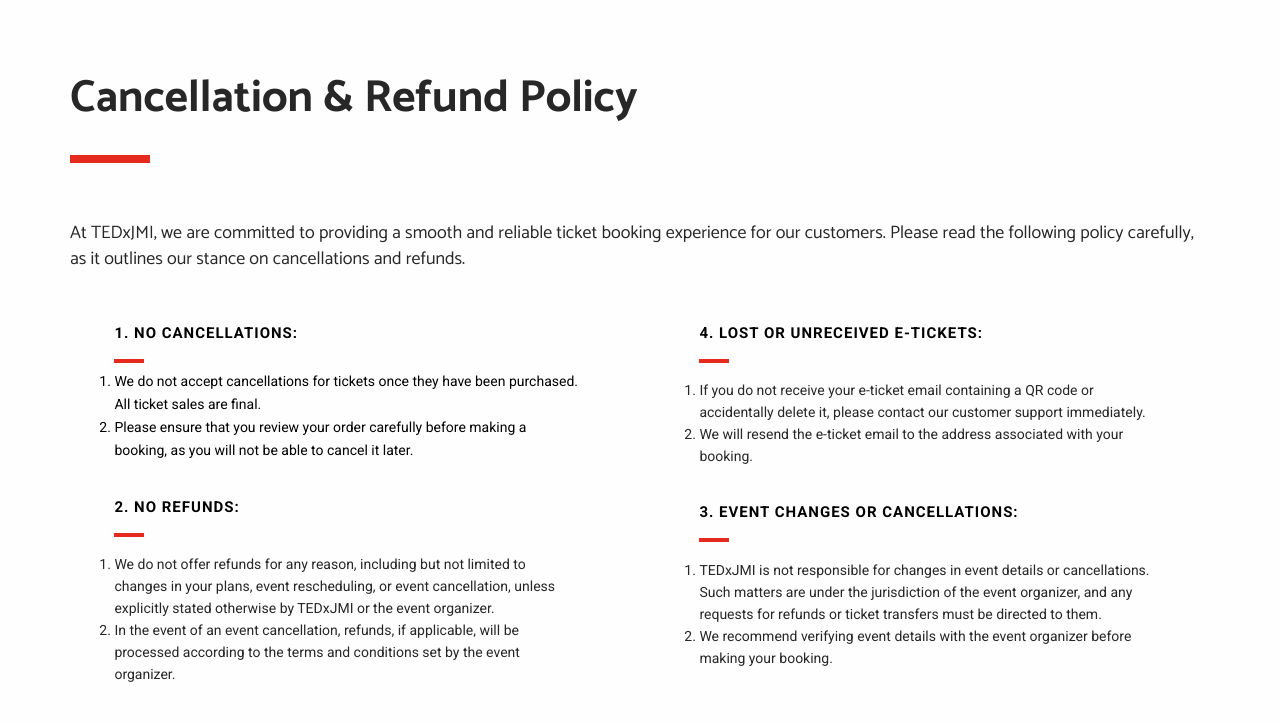
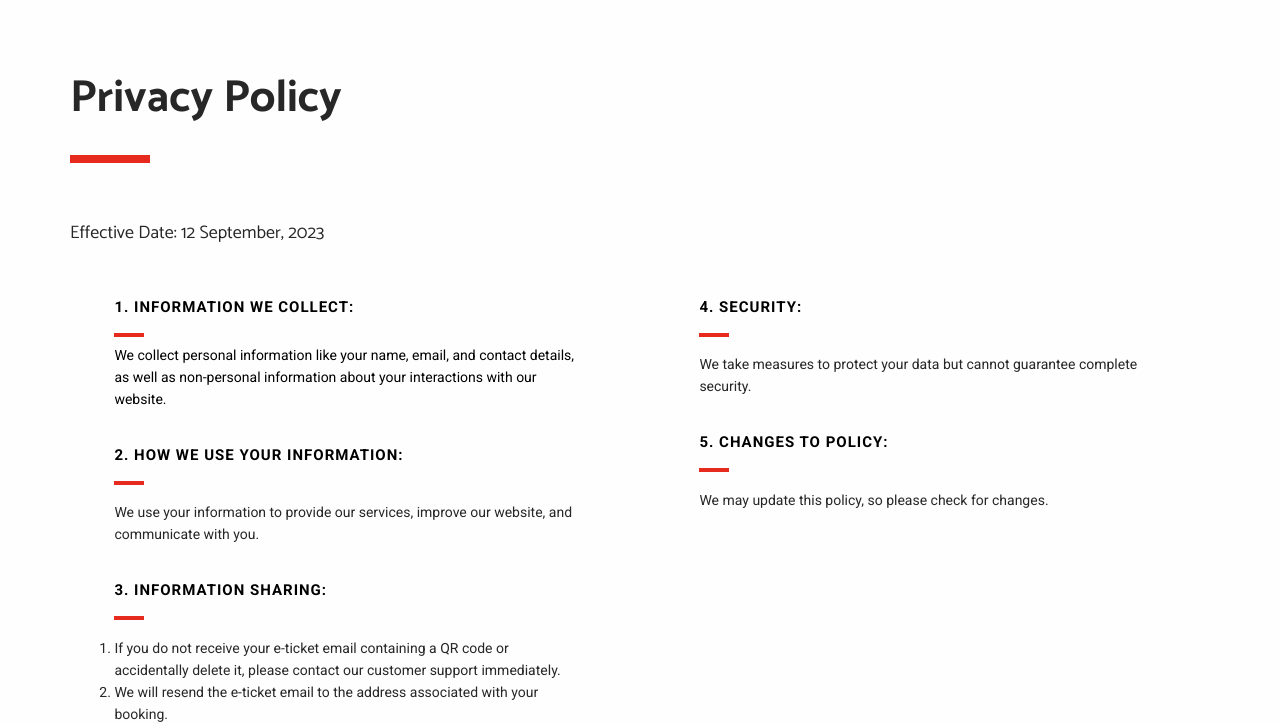
Before and after one commit to aulth/tedxjmi, a plain HTML site: page privacy-policy/index.html in a window 1280 px wide. Shown: the part 84-808 px from the top of the page. Drawn offline with Linux system fonts and the light colour scheme.

Commit message:
privacy policy page added

```diff
--- a/cancellation-refund-policy/index.html
+++ b/privacy-policy/index.html
@@ -12,23 +12,23 @@
   <meta http-equiv="X-UA-Compatible" content="IE=edge">
 
   <!-- Title, icon, description and keywords -->
-  <title>Cancellation & Refund Policy | TEDxJMI - 2023</title>
+  <title>Privacy Policy | TEDxJMI - 2023</title>
   <link rel="shortcut icon" href="../res/images/favicon.ico">
   <meta name="description"
-    content="Cancellation & Refund Policy Policy for TEDxJMI, x = independently organised TED event. Chasing Horizons. This September 23, at Jamia Millia Islamia.">
+    content="Privacy Policy for TEDxJMI, x = independently organised TED event. Chasing Horizons. This September 23, at Jamia Millia Islamia.">
   <meta name="keywords" content="TEDx, JMI, Jamia Millia Islamia, New Delhi, event, talks">
 
   <!-- Social media tags -->
   <!-- Open Graph -->
-  <meta property="og:title" content="Cancellation & Refund Policy for TEDxJMI">
+  <meta property="og:title" content="Privacy Policy for TEDxJMI">
   <meta property="og:description" content="TEDxJMI - Chasing Horizons. This September 23, at Jamia Millia Islamia.">
   <meta property="og:image" content="https://tedxjmi.com/res/images/logos/light-social.jpg">
-  <meta property="og:url" content="https://tedxjmi.com/cancellation-refund-policy">
+  <meta property="og:url" content="https://tedxjmi.com/privacy-policy">
   <!-- Twitter -->
   <meta name="twitter:card" content="summary_large_image">
   <meta name="twitter:site" content="@TEDx_JMI">
   <!-- Google+ -->
-  <meta itemprop="name" content="Cancellation & Refund Policy for TEDxJMI">
+  <meta itemprop="name" content="Privacy Policy for TEDxJMI">
   <meta itemprop="description" content="TEDxJMI - Chasing Horizons. This September 23, at Jamia Millia Islamia.">
   <meta itemprop="image" content="https://tedxjmi.com/res/images/logos/light-social.jpg">
 
@@ -109,7 +109,7 @@
       <div class="row no-padding-rl">
         <div class="col-md-12">
           <h2 class="font-family-alt font-weight-700 sm-title-large title-extra-large-2 text-gray-dark-2">
-            Cancellation & Refund Policy
+            Privacy Policy
           </h2>
           <span
             class="bg-base-color xs-margin-6 xs-no-margin-rl margin-3 no-margin-rl separator-line-extra-thick-long"></span>
@@ -120,8 +120,7 @@
 
       <div class="row margin-2 no-margin-rl no-margin-bottom">
         <p class="font-family-alt sm-text-large text-extra-large text-gray-dark-2">
-          At TEDxJMI, we are committed to providing a smooth and reliable ticket booking experience for our customers.
-          Please read the following policy carefully, as it outlines our stance on cancellations and refunds.
+          Effective Date: 12 September, 2023
         </p>
 
         <div class="row">
@@ -129,36 +128,28 @@
             <div class="display-table height-100 no-padding-rl padding-7 width-100">
               <div class="display-table-cell no-padding-tb padding-8 vertical-align-middle">
                 <span class="display-block font-weight-700 letter-spacing-1 text-large text-uppercase">
-                  1. No Cancellations:
+                  1. Information We Collect:
                 </span>
                 <span
                   class="bg-base-color display-inline-block margin-3 no-margin-bottom no-margin-rl separator-line-thick"></span>
-                  <ol>
-                    <li>We do not accept cancellations for tickets once they have been purchased. All ticket sales are final.</li>
-                    <li>Please ensure that you review your order carefully before making a booking, as you will not be able to cancel it later.</li>
-                  </ol>
+                  <p class="text-medium">
+                    We collect personal information like your name, email, and contact details, as well as non-personal information about your interactions with our website.
+                  </p>
                 <br>
 
                 <span class="display-block font-weight-700 letter-spacing-1 text-large text-uppercase">
-                  2. No Refunds:
+                  2. How We Use Your Information:
                 </span>
                 <span
                   class="bg-base-color display-inline-block margin-3 no-margin-bottom no-margin-rl separator-line-thick"></span>
                 <span class="display-block margin-2 no-margin-bottom no-margin-rl text-medium text-gray-dark-2">
-                  <ol>
-                    <li>We do not offer refunds for any reason, including but not limited to changes in your plans, event rescheduling, or event cancellation, unless explicitly stated otherwise by TEDxJMI or the event organizer.</li>
-                    <li>In the event of an event cancellation, refunds, if applicable, will be processed according to the terms and conditions set by the event organizer.</li>
-                  </ol>
+                  <p class="text-medium">
+                    We use your information to provide our services, improve our website, and communicate with you.
+                  </p>
                 </span>
-              </div>
-            </div>
-          </div>
-
-          <div class="col-sm-6">
-            <div class="display-table height-100 xs-no-padding-top no-padding-rl padding-7 width-100">
-              <div class="display-table-cell no-padding-tb padding-8 vertical-align-middle">
+                <br>
                 <span class="display-block font-weight-700 letter-spacing-1 text-large text-uppercase">
-                  4. Lost or Unreceived E-Tickets:
+                  3. Information Sharing:
                 </span>
                 <span
                   class="bg-base-color display-inline-block margin-3 no-margin-bottom no-margin-rl separator-line-thick"></span>
@@ -170,16 +161,35 @@
                   </ol>
                 </span>
                 <br>
+              </div>
+            </div>
+          </div>
+
+          <div class="col-sm-6">
+            <div class="display-table height-100 xs-no-padding-top no-padding-rl padding-7 width-100">
+              <div class="display-table-cell no-padding-tb padding-8 vertical-align-middle">
+
                 <span class="display-block font-weight-700 letter-spacing-1 text-large text-uppercase">
-                  3. Event Changes or Cancellations:
+                  4. Security:
                 </span>
                 <span
                   class="bg-base-color display-inline-block margin-3 no-margin-bottom no-margin-rl separator-line-thick"></span>
                 <span class="display-block margin-2 no-margin-bottom no-margin-rl text-medium text-gray-dark-2">
-                  <ol>
-                    <li>TEDxJMI is not responsible for changes in event details or cancellations. Such matters are under the jurisdiction of the event organizer, and any requests for refunds or ticket transfers must be directed to them.</li>
-                    <li>We recommend verifying event details with the event organizer before making your booking.</li>
-                  </ol>
+                  <p class="text-medium">
+                    We take measures to protect your data but cannot guarantee complete security.
+                  </p>
+                </span>
+
+                <br>
+                <span class="display-block font-weight-700 letter-spacing-1 text-large text-uppercase">
+                  5. Changes to Policy:
+                </span>
+                <span
+                  class="bg-base-color display-inline-block margin-3 no-margin-bottom no-margin-rl separator-line-thick"></span>
+                <span class="display-block margin-2 no-margin-bottom no-margin-rl text-medium text-gray-dark-2">
+                  <p class="text-medium">
+                    We may update this policy, so please check for changes.
+                  </p>
                 </span>
               </div>
               <!-- //.display-table-cell -->
```
